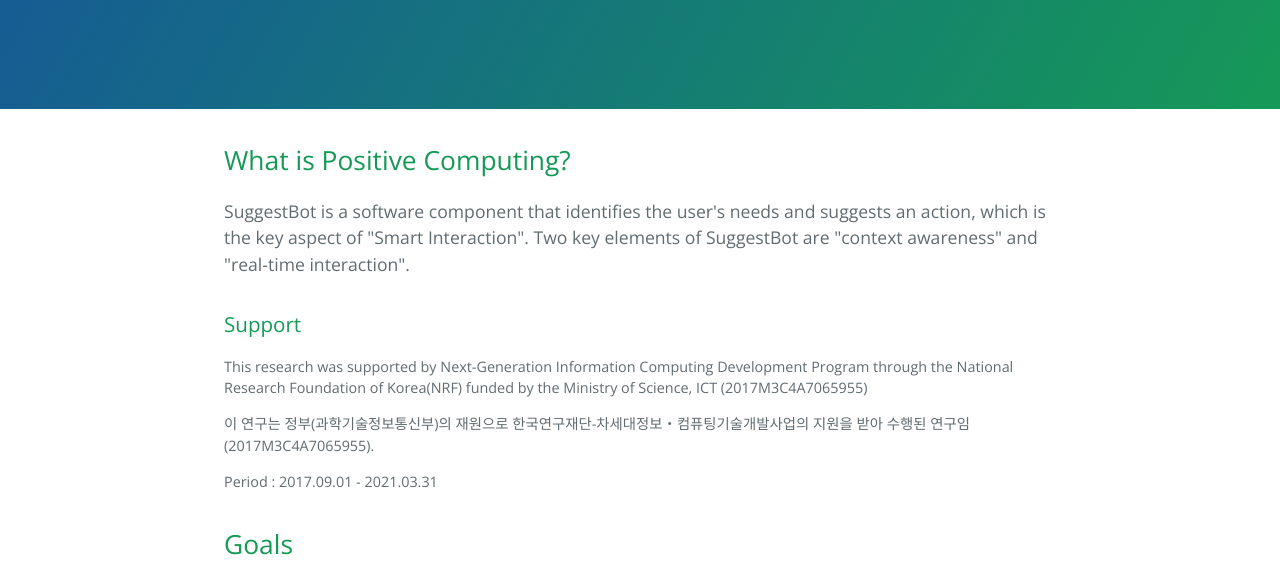
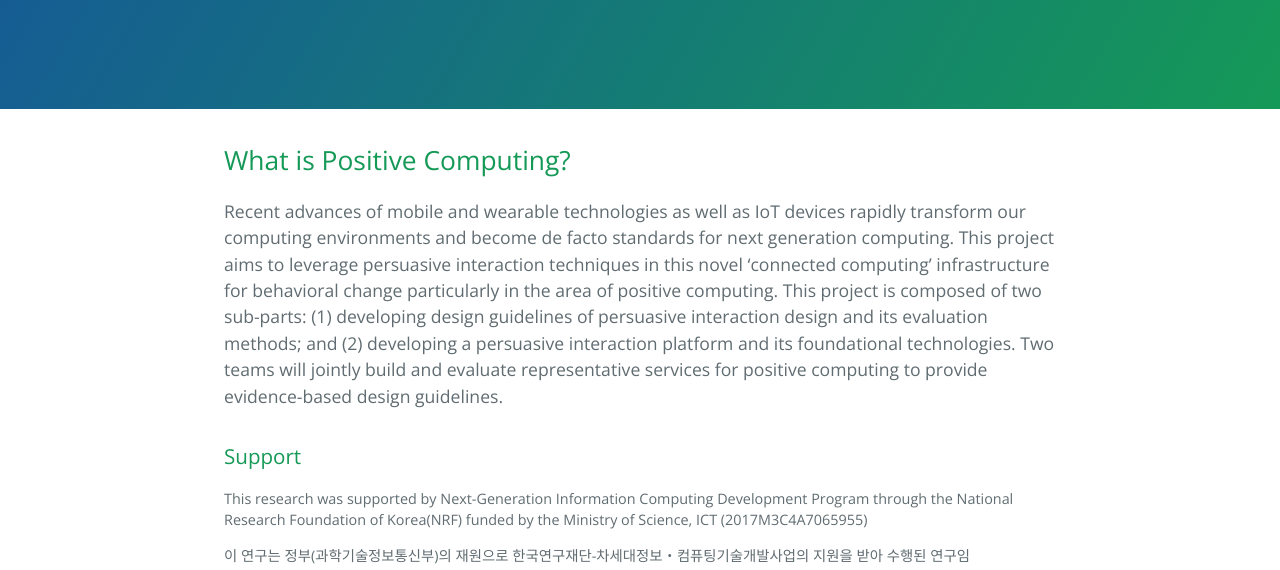
Before and after one commit to Kaist-ICLab/positive-computing, a website: page index.html in a window 1280 px wide. Shown: the part 208-778 px from the top of the page. Drawn offline with nearby package versions, Linux system fonts and the light colour scheme.

Commit message:
Update index.html

```diff
--- a/index.html
+++ b/index.html
@@ -20,10 +20,10 @@
 </section>
 
 
-    <section class="main-content">
+<section class="main-content">
 
-      <h1>What is Positive Computing?</h1>
-<p>SuggestBot is a software component that identifies the user's needs and suggests an action, which is the key aspect of "Smart Interaction". Two key elements of SuggestBot are "context awareness" and "real-time interaction".</p>
+<h1>What is Positive Computing?</h1>
+<p>Recent advances of mobile and wearable technologies as well as IoT devices rapidly transform our computing environments and become de facto standards for next generation computing. This project aims to leverage persuasive interaction techniques in this novel ‘connected computing’ infrastructure for behavioral change particularly in the area of positive computing. This project is composed of two sub-parts: (1) developing design guidelines of persuasive interaction design and its evaluation methods; and (2) developing a persuasive interaction platform and its foundational technologies. Two teams will jointly build and evaluate representative services for positive computing to provide evidence-based design guidelines.</p>
 
 <h3>Support</h3>
 <p style="font-size:0.9rem">This research was supported by Next-Generation Information Computing Development Program through the National Research Foundation of Korea(NRF) funded by the Ministry of Science, ICT (2017M3C4A7065955)</p>
```
